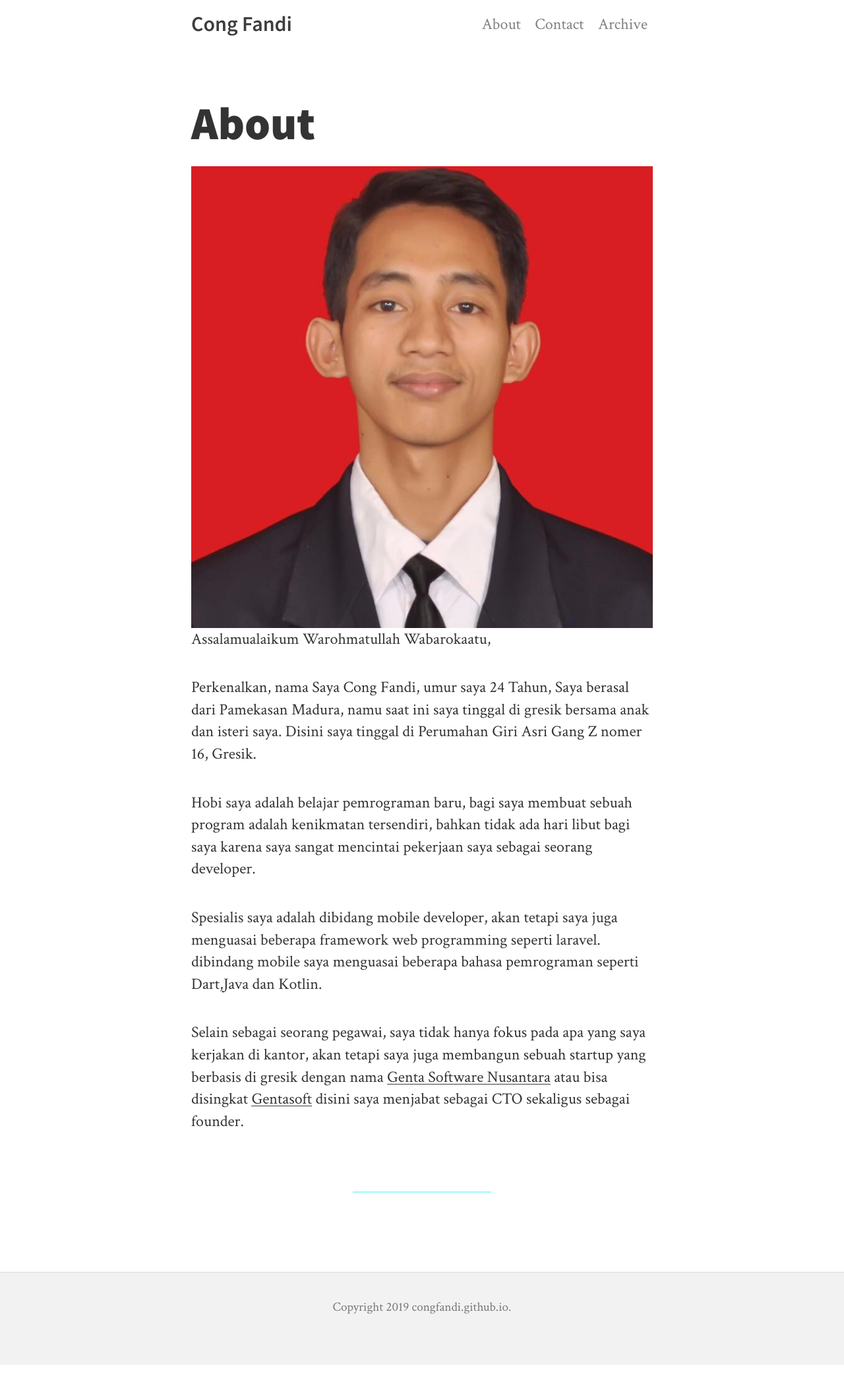
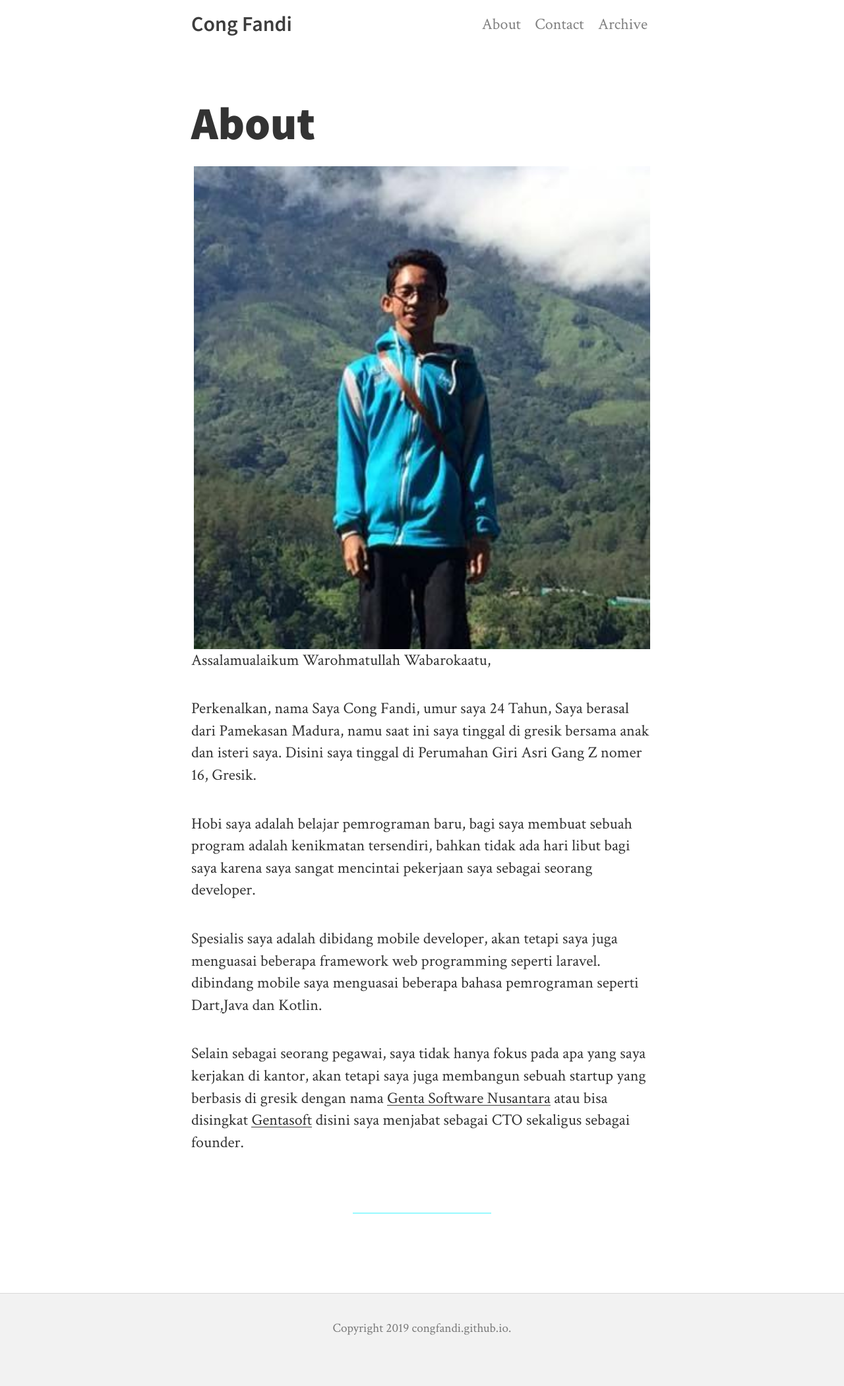
Before and after one commit to congfandi/congfandi.github.io, a Jekyll site: the page built from about.md, in a window 1280 px wide. Shown: the whole page at 66% size. Built offline with Jekyll 4.4.1, drawn with Linux system fonts in a browser that asks for light colours; nearby versions of some CDN libraries; before the commit the page ends 2069 px from its top, so only the background shows below that.

Commit message:
halo gan

```diff
--- a/about.md
+++ b/about.md
@@ -2,7 +2,7 @@
 layout: page
 title: About
 ---
-![Forest]({{ site.baseurl }}/img/congfandi.jpg)
+![Forest]({{ site.baseurl }}/img/congfandi.png)
 Assalamualaikum Warohmatullah Wabarokaatu,
 
 Perkenalkan, nama Saya Cong Fandi, umur saya 24 Tahun, Saya berasal dari Pamekasan Madura, namu saat ini saya tinggal di gresik bersama anak dan isteri saya. Disini saya tinggal di Perumahan Giri Asri Gang Z nomer 16, Gresik.
```
Also changed, not shown: img/congfandi.png (added), 1 other file.
